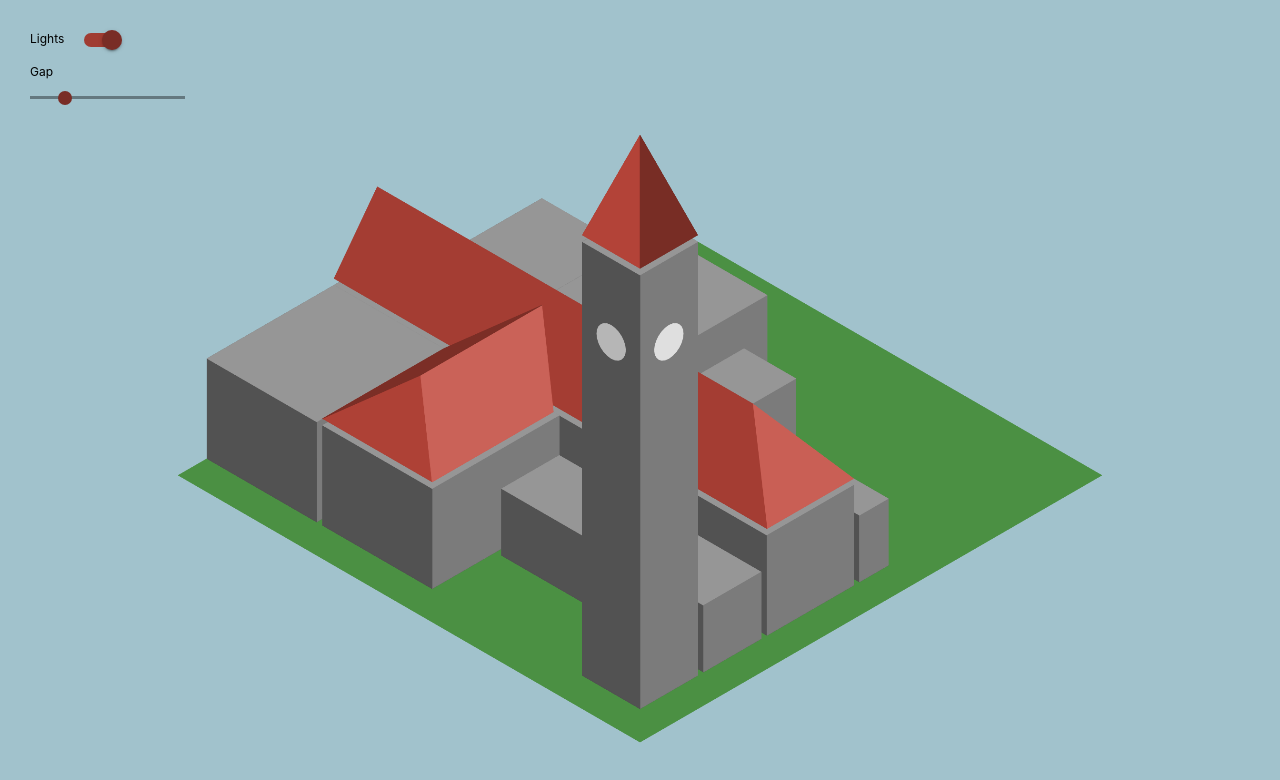
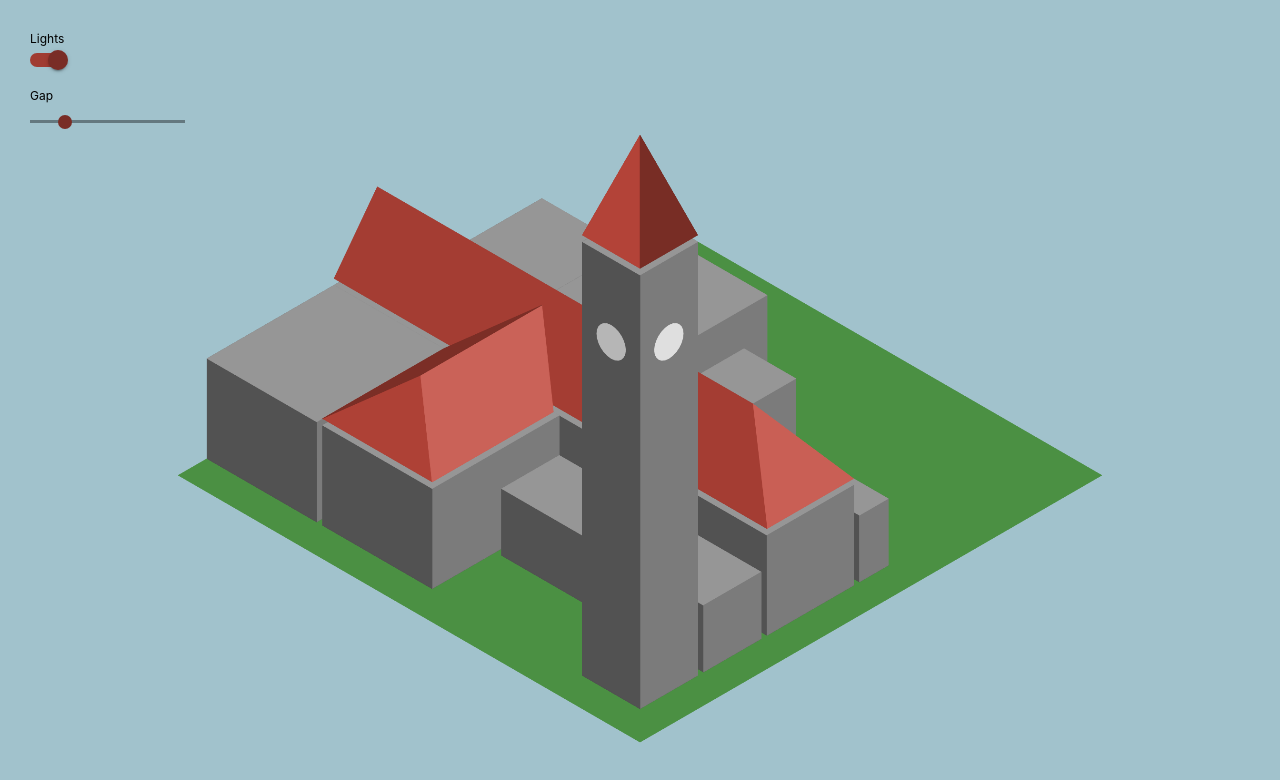
Before and after one commit to lucia-gomez/isometric-cornell, a plain HTML site: page index.html in a window 1280 px wide. Drawn offline with nearby package versions, Linux system fonts and the light colour scheme.

Commit message:
align control labels

```diff
--- a/index.html
+++ b/index.html
@@ -14,9 +14,9 @@
 
 <body>
   <div id="controls">
+    <label>Lights</label>
     <div class="switch">
       <label>
-        Lights
         <input type="checkbox" onclick="toggle()" checked>
         <span class="lever"></span>
       </label>
--- a/style.css
+++ b/style.css
@@ -35,6 +35,10 @@ html, body {
     width: 350px;
     height: 300px;
   }
+}
+
+.switch label .lever {
+  margin: 5px 0px;;
 }
 
 .switch label input[type=checkbox]:checked+.lever {
```
